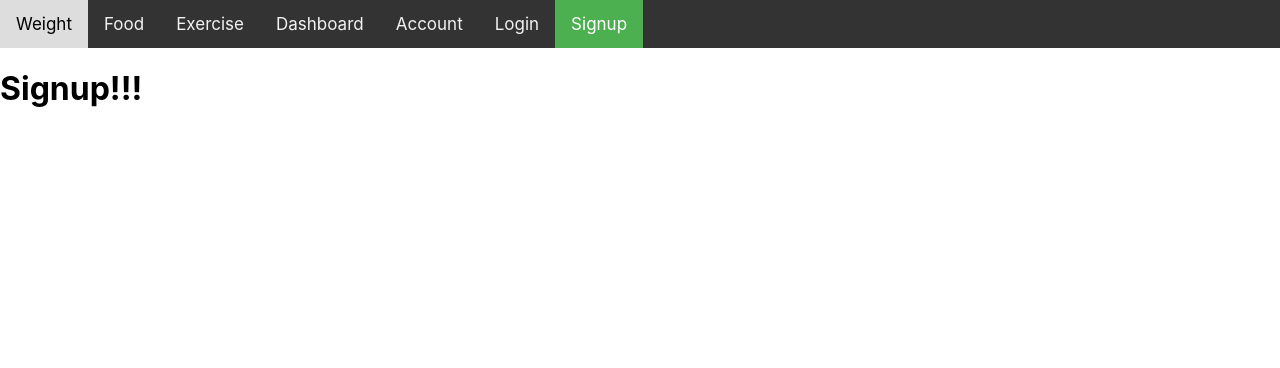
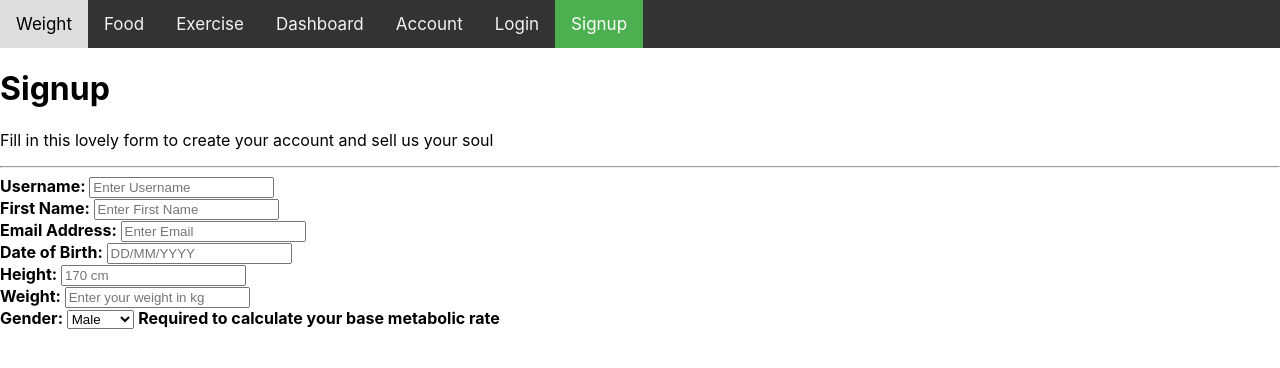
Before and after one commit to MarcusMellorMIM/FitBook2_frontend, a React (Create React App) app: page /Signup in a window 1280 px wide. Shown: the top 368 px of the page. Built offline with nearby package versions, Linux system fonts and the light colour scheme.

Commit message:
draft html form

```diff
--- a/src/Signup.js
+++ b/src/Signup.js
@@ -4,7 +4,51 @@ class Signup extends Component {
   render() {
     return (
       <div>
-        <h1>Signup!!!</h1>
+        <h1>Signup </h1>
+        <p>
+          Fill in this lovely form to create your account and sell us your soul
+        </p>
+        <hr />
+        <form>
+          <label for="username">
+            <b>Username: </b>
+          </label>
+          <input placeholder="Enter Username" name="username" />
+          <br />
+          <label for="firstname">
+            <b>First Name: </b>
+          </label>
+          <input placeholder="Enter First Name" name="firstname" />
+          <br />
+          <label for="email">
+            <b>Email Address: </b>
+          </label>
+          <input placeholder="Enter Email" name="email" />
+          <br />
+          <label for="dob">
+            <b>Date of Birth: </b>
+          </label>
+          <input placeholder="DD/MM/YYYY" name="dob" />
+          <br />
+          <label for="height">
+            <b>Height: </b>
+          </label>
+          <input placeholder="170 cm" name="height" />
+          <br />
+          <label for="weight">
+            <b>Weight: </b>
+          </label>
+          <input placeholder="Enter your weight in kg" name="weight" />
+          <br />
+          <label for="gender">
+            <b>Gender: </b>
+          </label>
+          <select name="gender">
+            <option value="male">Male</option>
+            <option value="female">Female</option>
+          </select>{" "}
+          <b>Required to calculate your base metabolic rate</b>
+        </form>
       </div>
     );
   }
```
